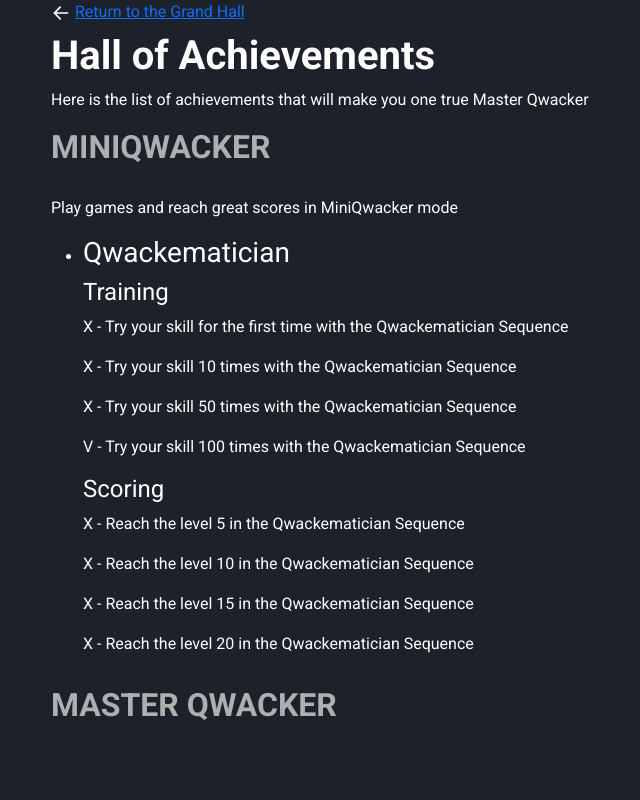
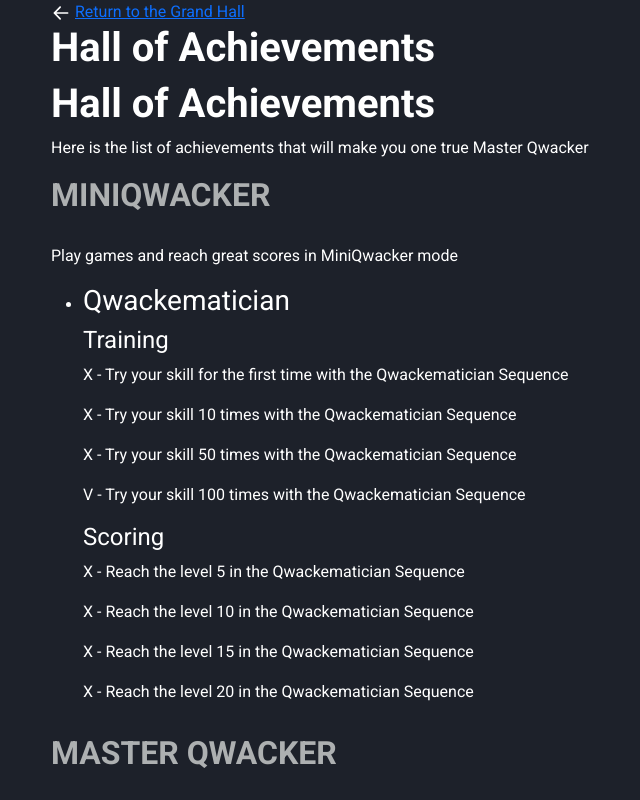
Before and after one commit to TLouvet/Qwackademy, a Next.js app: page /achievements in a window 1280 px wide. Shown: the whole page, without its empty margins (31-671 px from the left). Built offline with nearby package versions, Linux system fonts and the light colour scheme.

Commit message:
fix: :bug: add title on missing page

```diff
--- a/pages/achievements.tsx
+++ b/pages/achievements.tsx
@@ -2,7 +2,7 @@ import PageLayout from '@/components/Layout/PageLayout';
 
 export default function AchievementsPage() {
   return (
-    <PageLayout withBackLink>
+    <PageLayout withBackLink title='Hall of Achievements'>
       <h1>Hall of Achievements</h1>
       <p>Here is the list of achievements that will make you one true Master Qwacker</p>
 
```
